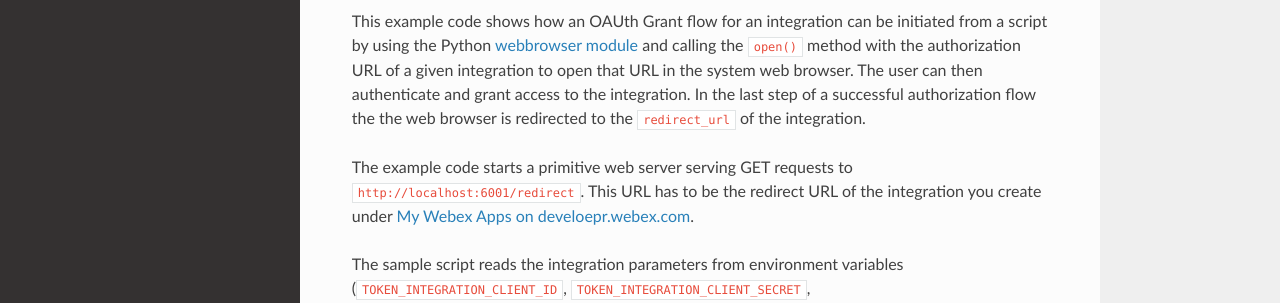
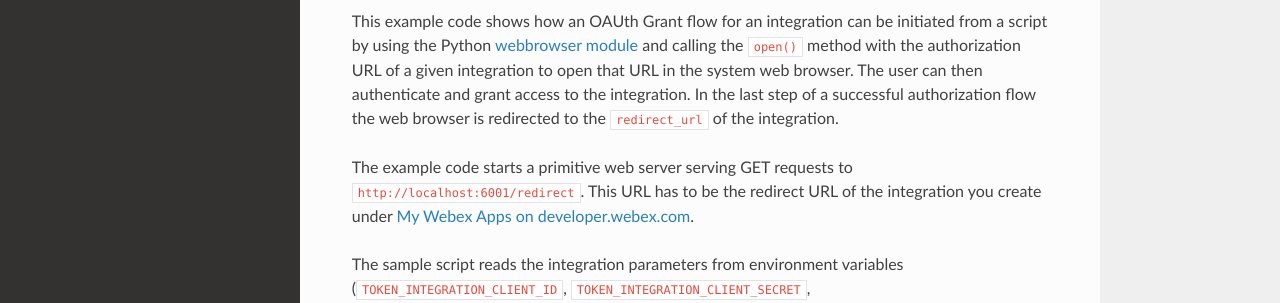
Before and after one commit to jeokrohn/wxc_sdk, a Sphinx documentation site: the page built from docs/examples.rst, in a window 1280 px wide and 1400 px high, scrolled down 1065 px. Shown: the part 417-720 px from the top of the window. Built offline with Sphinx 7.4.7 and the Read the Docs theme 2.0.0, drawn with Linux system fonts in a browser that asks for light colours; some of the changed text lies outside the part shown.

Commit message:
- documentation updates

````diff
--- a/docs/examples.rst
+++ b/docs/examples.rst
@@ -60,11 +60,11 @@ integrations are explained at the `"Integrations" page on developer.cisco.com`_.
 This example code shows how an OAUth Grant flow for an integration can be initiated from a script by using the Python
 `webbrowser module`_ and calling the ``open()`` method with the authorization URL of a given integration to open that
 URL in the system web browser. The user can then authenticate and grant access to the integration. In the last
-step of a successful authorization flow the the web browser is redirected to the ``redirect_url`` of the
+step of a successful authorization flow the web browser is redirected to the ``redirect_url`` of the
 integration.
 
 The example code starts a primitive web server serving GET requests to ``http://localhost:6001/redirect``.
-This URL has to be the redirect URL of the integration you create under `My Webex Apps on develoepr.webex.com`_.
+This URL has to be the redirect URL of the integration you create under `My Webex Apps on developer.webex.com`_.
 
 The sample script reads the integration parameters from environment variables (``TOKEN_INTEGRATION_CLIENT_ID``,
 ``TOKEN_INTEGRATION_CLIENT_SECRET``, ``TOKEN_INTEGRATION_CLIENT_SCOPES``). These variables can also be defined in
@@ -75,7 +75,7 @@ The sample script reads the integration parameters from environment variables (`
 The sample code persists the tokens in ``get_tokens.yml`` in the current directory. On startup the sample code tries
 to read tokens from that file. If needed a new access token is obtained using the refresh token.
 
-An OAuth flow is only initiated if no (valid) tokens could be read from ``get_tokens.yml```
+An OAuth flow is only initiated if no (valid) tokens could be read from ``get_tokens.yml``
 
 Source: |get_tokens.py|_
 
@@ -95,7 +95,7 @@ Source: |get_tokens.py|_
 .. _reset_call_forwarding.py: https://github.com/jeokrohn/wxc_sdk/blob/master/examples/reset_call_forwarding.py
 
 .. _webbrowser module: https://docs.python.org/3/library/webbrowser.html
-.. _My Webex Apps on develoepr.webex.com: https://developer.webex.com/my-apps
+.. _My Webex Apps on developer.webex.com: https://developer.webex.com/my-apps
 
 .. _tests directory: https://github.com/jeokrohn/wxc_sdk/tree/master/tests
 
--- a/pyproject.toml
+++ b/pyproject.toml
@@ -22,7 +22,7 @@ Sphinx = "^4.4.0"
 sphinx-rtd-theme = "^1.0.0"
 flake8 = "^4.0.1"
 pytest = "^7.1.1"
-python-dotenv = "^0.19.2"
+python-dotenv = "^0.20.0"
 webexteamssdk = "^1.6"
 aiohttp = "^3.8.1"
 
````
Also changed, not shown: 2 other files.
